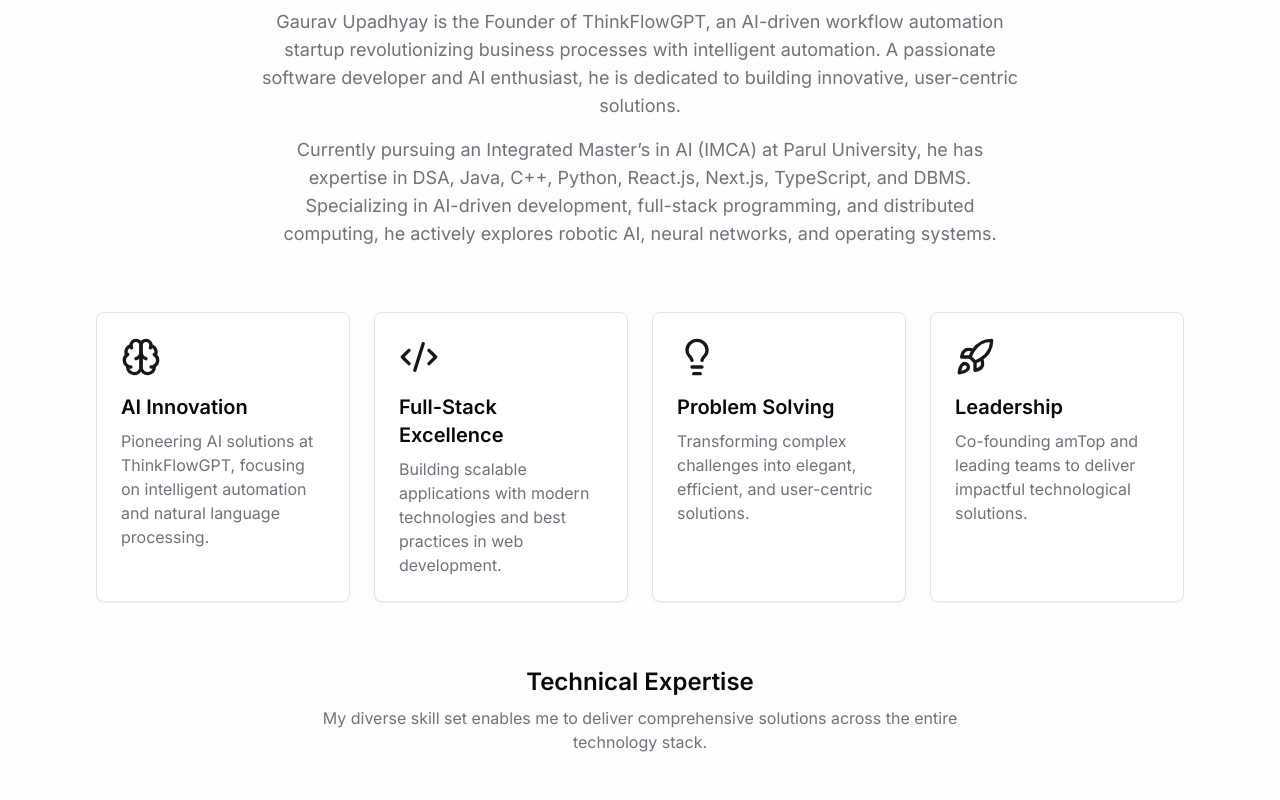
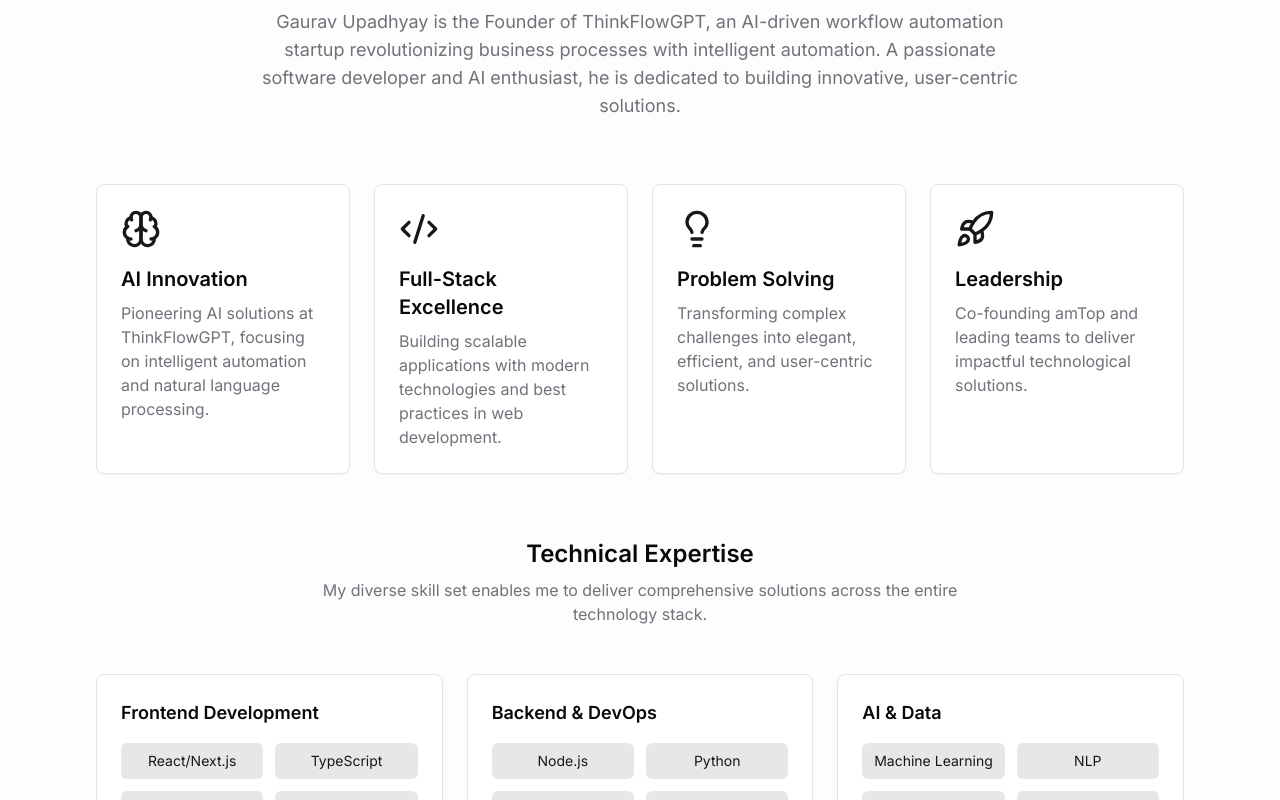
Before and after one commit to Gaurav00321/gaurav-portfolio, a Next.js app: page / in a window 1280 px wide. Shown: the part 920-1720 px from the top of the page. Built offline with nearby package versions, Linux system fonts and the light colour scheme.

Commit message:
changed about

```diff
--- a/components/about.tsx
+++ b/components/about.tsx
@@ -71,9 +71,6 @@ export default function About() {
             <p className="text-lg text-muted-foreground">
               Gaurav Upadhyay is the Founder of ThinkFlowGPT, an AI-driven workflow automation startup revolutionizing business processes with intelligent automation. A passionate software developer and AI enthusiast, he is dedicated to building innovative, user-centric solutions.
             </p>
-            <p className="text-lg text-muted-foreground">
-              Currently pursuing an Integrated Master’s in AI (IMCA) at Parul University, he has expertise in DSA, Java, C++, Python, React.js, Next.js, TypeScript, and DBMS. Specializing in AI-driven development, full-stack programming, and distributed computing, he actively explores robotic AI, neural networks, and operating systems.
-            </p>
           </div>
         </AnimatedSection>
 
```
Also changed, not shown: 1 other file (tests, documents, lock files or other folders).
